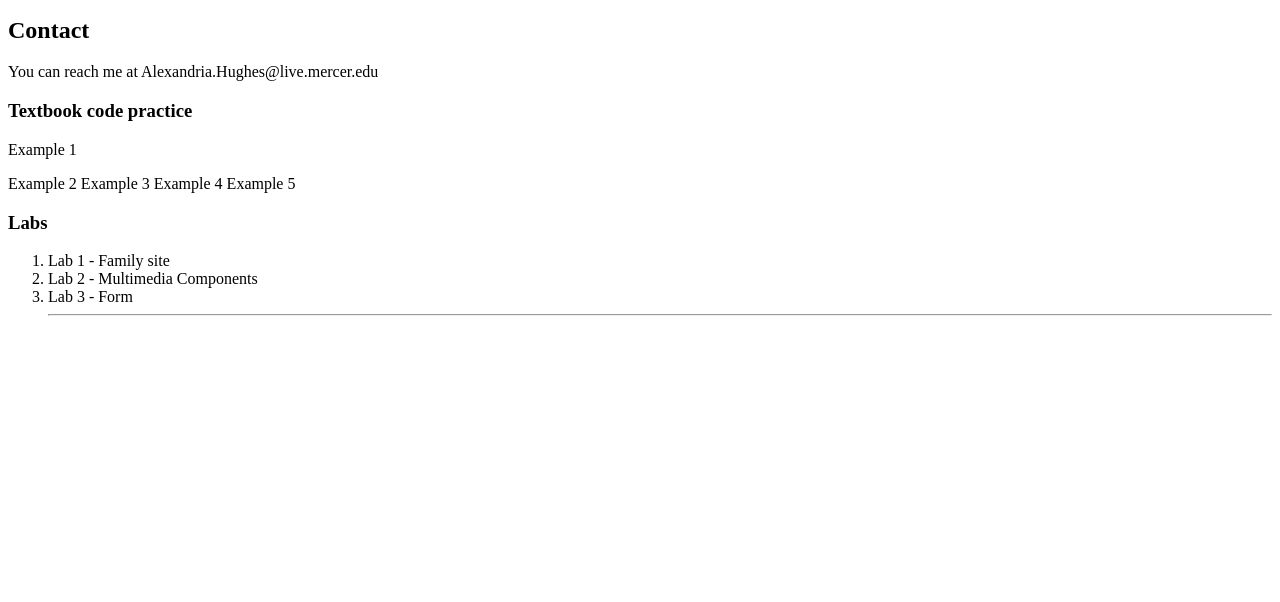
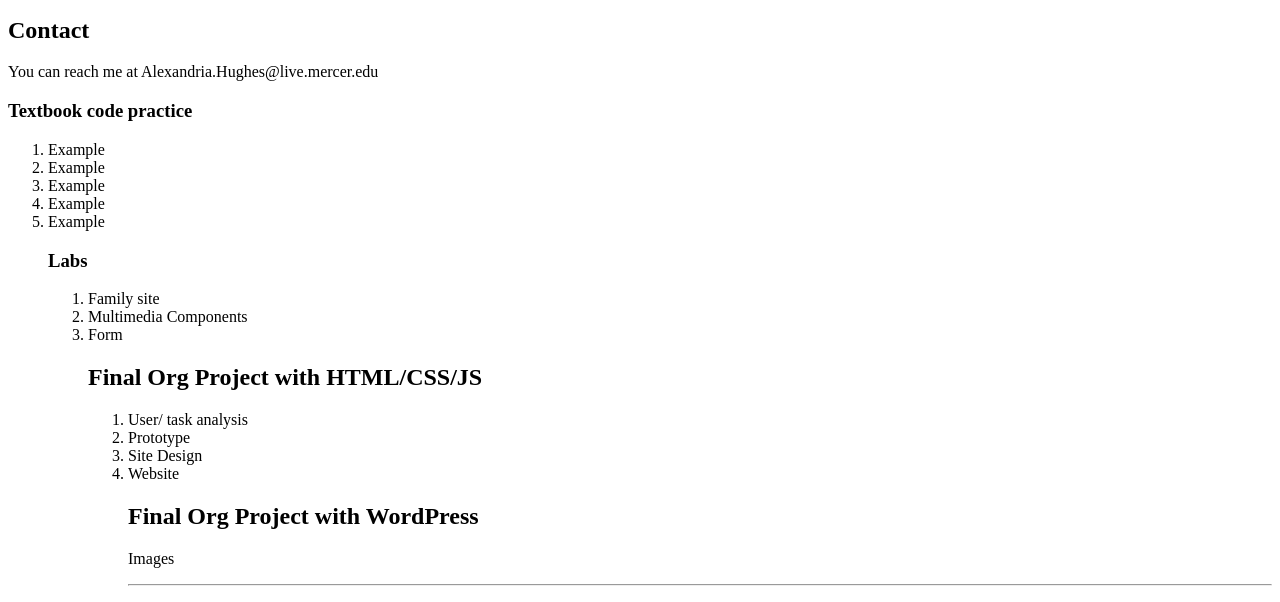
Before and after one commit to Alex-Hughes10/INFM212-Spring23, a plain HTML site: page index.html in a window 1280 px wide. Shown: the part 342-944 px from the top of the page. Before the commit the page ends 800 px from the top, so only its background shows below. Drawn offline with Linux system fonts and the light colour scheme.

Commit message:
Update index.html

```diff
--- a/index.html
+++ b/index.html
@@ -16,21 +16,32 @@
 	<h2> Contact </h2>
 	<p> You can reach me at Alexandria.Hughes@live.mercer.edu
 
-	<h3> Textbook code practice</h3>
-	<p> Example 1
-	</p>
-	Example 2
-	Example 3
-	Example 4
-	Example 5
-	</p>
+<h3> Textbook code practice</h3>
+	<ol>
+		<li> Example </li>
+		<li> Example </li>
+		<li> Example </li>
+		<li> Example </li>
+		<li> Example </li>
 
-	<h3> Labs</h3>
-	<ol>
-		<li> Lab 1 - Family site</li>
-		<li> Lab 2 - Multimedia Components</li>
-		<li> Lab 3 - Form</li>
+<h3> Labs</h3>
+<ol>
+	<li> Family site</li>
+	<li> Multimedia Components</li>
+	<li> Form</li>
 
+<h2> Final Org Project with HTML/CSS/JS</h2>
+<ol>
+	<li> User/ task analysis</li>
+	<li> Prototype</li>
+	<li> Site Design</li>
+	<li> Website</li>
+
+<h2> Final Org Project with WordPress</h2>
+
+
+<p> Images
+</p>
 	<hr>
 
 
```
